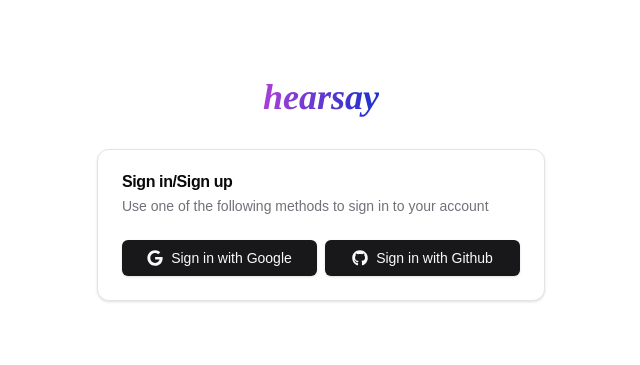
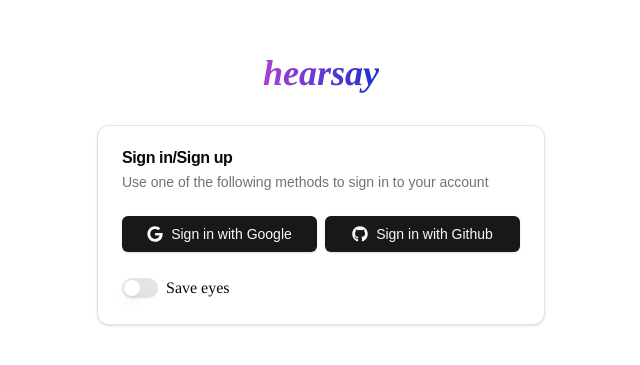
Before and after one commit to devendershekhawat/hearsay, a Next.js app: page /login in a window 1280 px wide. Shown: the part 211-576 px from the top of the page, without its empty margins (319-959 px from the left). Built offline with nearby package versions, Linux system fonts and the light colour scheme; no server answers.

Commit message:
Add host from headers

```diff
--- a/src/app/login/login.actions.ts
+++ b/src/app/login/login.actions.ts
@@ -2,13 +2,21 @@
 
 import { createClient } from '@/utils/supabase/server';
 import { redirect } from 'next/navigation';
+import { headers } from 'next/headers';
+
+async function getURL() {
+  const headersList = headers();
+  const host = (await headersList).get('host');
+  const protocol = process.env.NODE_ENV === 'development' ? 'http' : 'https';
+  return `${protocol}://${host}`;
+}
 
 export async function signInWithGoogle() {
   const supabase = await createClient();
   const { data, error } = await supabase.auth.signInWithOAuth({
     provider: 'google',
     options: {
-      redirectTo: `${process.env.NEXT_PUBLIC_SITE_URL}/login/callback`,
+      redirectTo: `${getURL()}/login/callback`,
     },
   });
 
@@ -25,7 +33,7 @@
   const { data, error } = await supabase.auth.signInWithOAuth({
     provider: 'github',
     options: {
-      redirectTo: `${process.env.NEXT_PUBLIC_SITE_URL}/login/callback`,
+      redirectTo: `${getURL()}/login/callback`,
     },
   });
 
--- a/src/app/login/page.tsx
+++ b/src/app/login/page.tsx
@@ -11,33 +11,33 @@
 
 export default function Login() {
   const { theme, setTheme } = useTheme();
-  // const [mounted, setMounted] = useState(false);
+  const [mounted, setMounted] = useState(false);
 
-  // useEffect(() => {
-  //   setMounted(true);
-  // }, []);
+  useEffect(() => {
+    setMounted(true);
+  }, []);
 
   const handleSignInWithGoogle = async () => {
     await signInWithGoogle();
   };
 
   // Prevent hydration mismatch by not rendering theme switch until client-side
-  // const renderThemeSwitch = () => {
-  //   if (!mounted) return null;
+  const renderThemeSwitch = () => {
+    if (!mounted) return null;
 
-  //   return (
-  //     <div className="flex items-center gap-2">
-  //       <Switch
-  //         id="theme-switch"
-  //         checked={theme === 'dark'}
-  //         onCheckedChange={() => setTheme(theme === 'dark' ? 'light' : 'dark')}
-  //       />
-  //       <Label className="tinos-regular text-md" htmlFor="theme-switch">
-  //         {theme === 'dark' ? 'Eyes saved' : 'Save eyes'}
-  //       </Label>
-  //     </div>
-  //   );
-  // };
+    return (
+      <div className="flex items-center gap-2">
+        <Switch
+          id="theme-switch"
+          checked={theme === 'dark'}
+          onCheckedChange={() => setTheme(theme === 'dark' ? 'light' : 'dark')}
+        />
+        <Label className="tinos-regular text-md" htmlFor="theme-switch">
+          {theme === 'dark' ? 'Eyes saved' : 'Save eyes'}
+        </Label>
+      </div>
+    );
+  };
 
   return (
     <main className="flex flex-col items-center justify-center h-screen px-4 gap-8">
@@ -61,7 +61,7 @@
             </Button>
           </div>
         </CardContent>
-        {/* <CardFooter>{renderThemeSwitch()}</CardFooter> */}
+        <CardFooter>{renderThemeSwitch()}</CardFooter>
       </Card>
     </main>
   );
```
